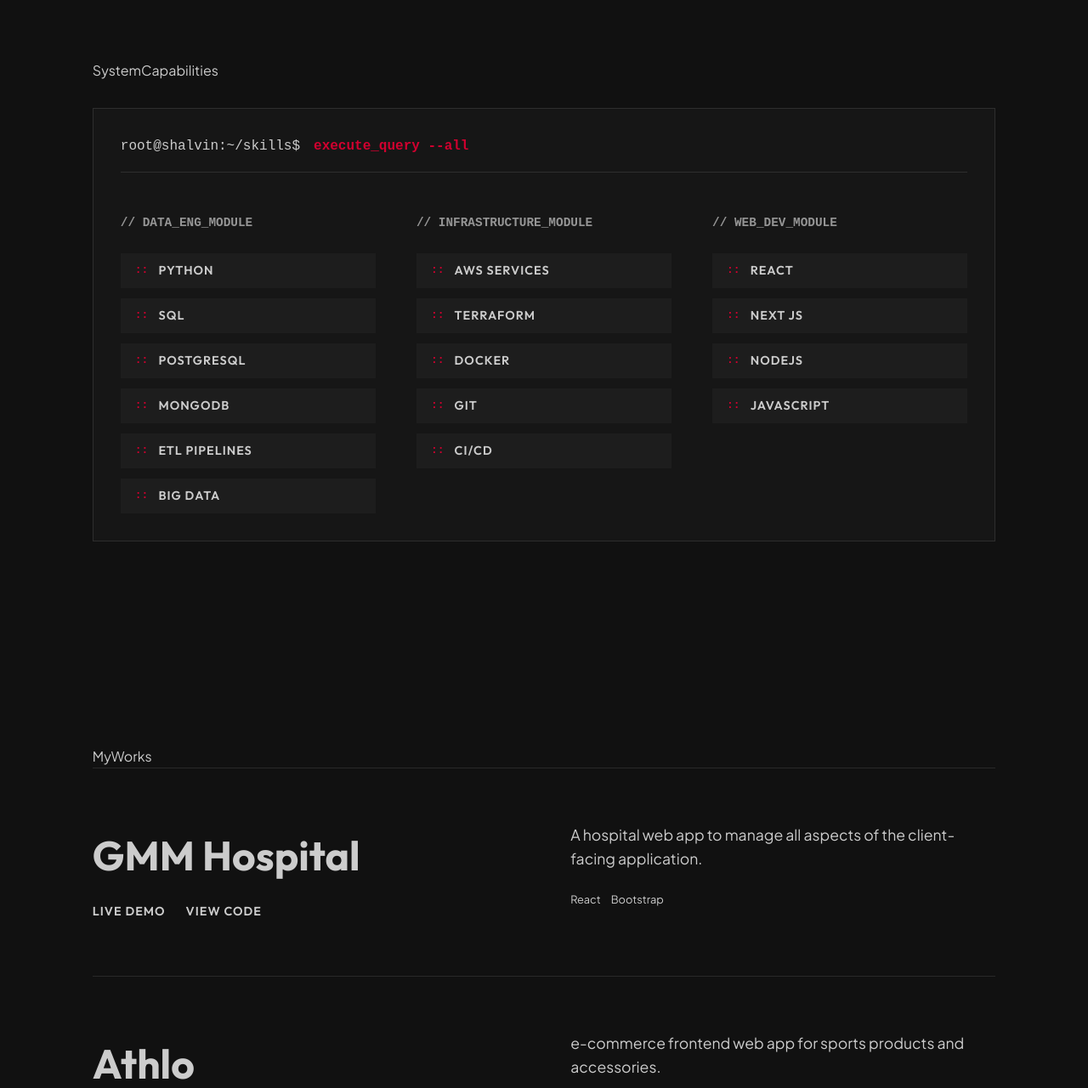
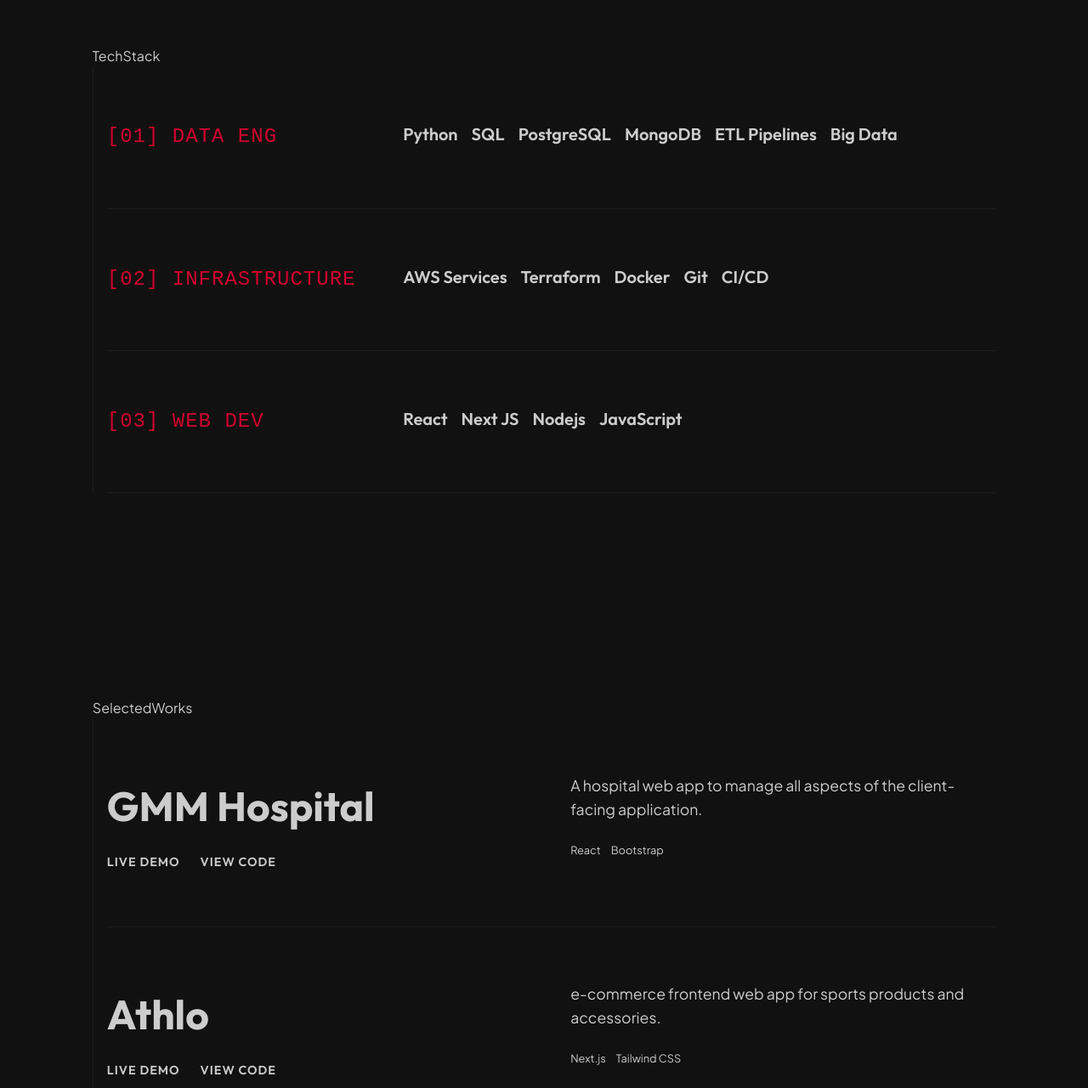
Before and after one commit to ShalvinShaji/new-portfolio, a React (Vite) app: page / in a window 1280 px wide. Shown: the part 2139-3419 px from the top of the page at 85% size. Built offline with nearby package versions, Linux system fonts and the light colour scheme.

Commit message:
redesigned skills section

```diff
--- a/src/components/About.jsx
+++ b/src/components/About.jsx
@@ -16,8 +16,8 @@ const About = () => {
     <section id="about" className="section about-section" ref={ref}>
       <div className="container">
         <div className={`section-title-wrapper reveal-text ${isVisible ? 'visible' : ''}`}>
-          <span className="title-first">About</span>
-          <span className="title-second">Me</span>
+          <span className="title-first">The</span>
+          <span className="title-second">Profile</span>
         </div>
 
         <div className="dossier-container">
--- a/src/components/CustomCursor.jsx
+++ b/src/components/CustomCursor.jsx
@@ -27,7 +27,7 @@ const CustomCursor = () => {
     };
 
     const handleLinkHoverEvents = () => {
-      document.querySelectorAll('a, button, .project-row, .spec-item').forEach(el => {
+      document.querySelectorAll('a, button').forEach(el => {
         el.addEventListener('mouseover', () => {
           if (outlineRef.current) outlineRef.current.classList.add('hover');
           if (dotRef.current) dotRef.current.classList.add('hover');
--- a/src/components/Experience.jsx
+++ b/src/components/Experience.jsx
@@ -11,8 +11,8 @@ const Experience = () => {
     <section id="experience" className="section experience-section" ref={ref}>
       <div className="container">
         <div className={`section-title-wrapper reveal-text ${isVisible ? 'visible' : ''}`}>
-          <span className="title-first">Career</span>
-          <span className="title-second">Log</span>
+          <span className="title-first">The</span>
+          <span className="title-second">Timeline</span>
         </div>
 
         <div className="career-log-container">
--- a/src/components/Projects.jsx
+++ b/src/components/Projects.jsx
@@ -9,7 +9,7 @@ const Projects = () => {
     <section id="projects" className="section projects-section" ref={ref}>
       <div className="container">
         <div className={`section-title-wrapper reveal-text ${isVisible ? 'visible' : ''}`}>
-          <span className="title-first">My</span>
+          <span className="title-first">Selected</span>
           <span className="title-second">Works</span>
         </div>
 
--- a/src/components/Skills.jsx
+++ b/src/components/Skills.jsx
@@ -10,31 +10,27 @@ const Skills = () => {
     <section id="skills" className="section skills-section" ref={ref}>
       <div className="container">
         <div className={`section-title-wrapper reveal-text ${isVisible ? 'visible' : ''}`}>
-          <span className="title-first">System</span>
-          <span className="title-second">Capabilities</span>
+          <span className="title-first">Tech</span>
+          <span className="title-second">Stack</span>
         </div>
 
-        <div className="data-stream-container">
-          <div className="terminal-header">
-            <span className="terminal-prompt">root@shalvin:~/skills$</span>
-            <span className="terminal-cmd">execute_query --all</span>
-          </div>
-
-          <div className="stream-grid">
-             {Object.entries(skills).map(([category, items], catIndex) => (
-                <div key={category} className={`stream-category reveal-text stagger-${catIndex + 1} ${isVisible ? 'visible' : ''}`}>
-                  <h3 className="stream-category-title">{`// ${category.toUpperCase()}_MODULE`}</h3>
-                  <div className="stream-chips">
+        <div className="skills-container-row">
+           {Object.entries(skills).map(([category, items], catIndex) => (
+              <div key={category} className={`skill-row reveal-text stagger-${catIndex + 1} ${isVisible ? 'visible' : ''}`}>
+                <div className="skill-left">
+                  <h3 className="skill-category-title">
+                    {`[0${catIndex + 1}] ${category.toUpperCase().replace('_', ' ')}`}
+                  </h3>
+                </div>
+                <div className="skill-right">
+                  <div className="skill-tags">
                     {items.map((skill, idx) => (
-                      <div key={idx} className="data-chip">
-                        <span className="chip-prefix">::</span>
-                        <span className="chip-val">{skill}</span>
-                      </div>
+                      <span key={idx} className="skill-tag">{skill}</span>
                     ))}
                   </div>
                 </div>
-             ))}
-          </div>
+              </div>
+           ))}
         </div>
       </div>
     </section>
--- a/src/index.css
+++ b/src/index.css
@@ -241,8 +241,11 @@ ul {
   display: grid;
   grid-template-columns: 1fr 2fr;
   gap: 6rem;
-  padding-top: 2rem;
-  border-top: 1px solid rgba(255, 255, 255, 0.1);
+  /* Left Line Design */
+  padding-left: 1rem;
+  border-left: 1px solid rgba(255, 255, 255, 0.05);
+  border-top: none;
+  padding-top: 1rem;
 }
 
 /* Left Column: Stats */
@@ -430,102 +433,70 @@ ul {
 
 /* Skills - The Spec Sheet */
 /* Skills - The Data Stream */
-.data-stream-container {
-  border: 1px solid rgba(255, 255, 255, 0.1);
-  background-color: rgba(255, 255, 255, 0.02);
-  padding: 2rem;
-  margin-top: 2rem;
+/* Skills - Editorial Rows (New) */
+.skills-container-row {
+  display: flex;
+  flex-direction: column;
+  padding-left: 1rem;
+  border-left: 1px solid rgba(255, 255, 255, 0.05); /* Left Border Style */
 }
 
-.terminal-header {
+.skill-row {
+  display: flex;
+  justify-content: space-between;
+  align-items: flex-start;
+  padding: 4rem 0;
+  border-bottom: 1px solid rgba(255, 255, 255, 0.05);
+  transition: all 0.3s ease;
+}
+
+.skill-row:hover {
+  background-color: rgba(255, 255, 255, 0.02);
+  padding-left: 1rem;
+}
+
+.skill-left {
+  flex: 1;
+}
+
+.skill-category-title {
   font-family: monospace;
-  font-size: 1rem;
-  margin-bottom: 3rem;
-  border-bottom: 1px solid rgba(255, 255, 255, 0.1);
-  padding-bottom: 1rem;
+  font-size: 1.5rem;
+  color: var(--accent-color);
+  font-weight: 400;
+  letter-spacing: 1px;
+}
+
+.skill-right {
+  flex: 2;
+}
+
+.skill-tags {
   display: flex;
+  flex-wrap: wrap;
   gap: 1rem;
 }
 
-.terminal-prompt {
-  color: var(--text-secondary);
+.skill-tag {
+  font-family: var(--font-heading);
+  font-size: 1.25rem;
+  color: var(--text-primary);
+  font-weight: 600;
+  transition: color 0.3s;
 }
 
-.terminal-cmd {
-  color: var(--accent-color);
-  font-weight: 700;
-}
-
-.stream-grid {
-  display: grid;
-  grid-template-columns: repeat(3, 1fr);
-  gap: 3rem;
-}
-
-.stream-category-title {
-  font-family: monospace;
-  color: var(--text-secondary);
-  font-size: 0.9rem;
-  margin-bottom: 1.5rem;
-  opacity: 0.7;
-}
-
-.stream-chips {
-  display: flex;
-  flex-direction: column;
-  gap: 0.75rem;
-}
-
-.data-chip {
-  display: flex;
-  align-items: center;
-  gap: 0.75rem;
-  padding: 0.5rem 1rem;
-  background-color: rgba(255, 255, 255, 0.03);
-  border: 1px solid transparent;
-  transition: all 0.3s;
-}
-
-.data-chip:hover {
-  background-color: var(--accent-color);
-  border-color: var(--accent-color);
-  transform: translateX(5px);
-}
-
-.chip-prefix {
-  color: var(--accent-color);
-  font-weight: 700;
-  font-family: monospace;
-}
-
-.data-chip:hover .chip-prefix {
+.skill-row:hover .skill-tag {
   color: white;
 }
 
-.chip-val {
-  font-family: var(--font-heading);
-  font-weight: 600;
-  text-transform: uppercase;
-  letter-spacing: 1px;
-  font-size: 0.9rem;
-}
-
-/* Responsive Stream */
-@media (max-width: 1024px) {
-  .stream-grid {
-    grid-template-columns: repeat(2, 1fr);
+/* Responsive updates for new Skills Row */
+@media (max-width: 768px) {
+  .skill-row {
+    flex-direction: column;
+    gap: 1.5rem;
   }
-}
-
-@media (max-width: 768px) {
-  .stream-grid {
-    grid-template-columns: 1fr;
-    gap: 2rem;
-  }
-
-  .terminal-header {
-    font-size: 0.8rem;
-    flex-wrap: wrap;
+  .skill-category-title {
+    font-size: 1.25rem;
   }
 }
 
@@ -533,6 +504,9 @@ ul {
 .projects-container {
   display: flex;
   flex-direction: column;
+  /* Left Line Design */
+  padding-left: 1rem;
+  border-left: 1px solid rgba(255, 255, 255, 0.05);
 }
 
 .project-row {
@@ -540,13 +514,14 @@ ul {
   justify-content: space-between;
   align-items: flex-start;
   padding: 4rem 0;
-  border-top: 1px solid rgba(255, 255, 255, 0.1);
+  border-bottom: 1px solid rgba(255, 255, 255, 0.05);
+  border-top: none;
   transition: all 0.4s ease;
   cursor: none; /* Keep custom cursor */
 }
 
 .project-row:last-child {
-  border-bottom: 1px solid rgba(255, 255, 255, 0.1);
+  border-bottom: 1px solid rgba(255, 255, 255, 0.05);
 }
 
 .project-row:hover {
```
